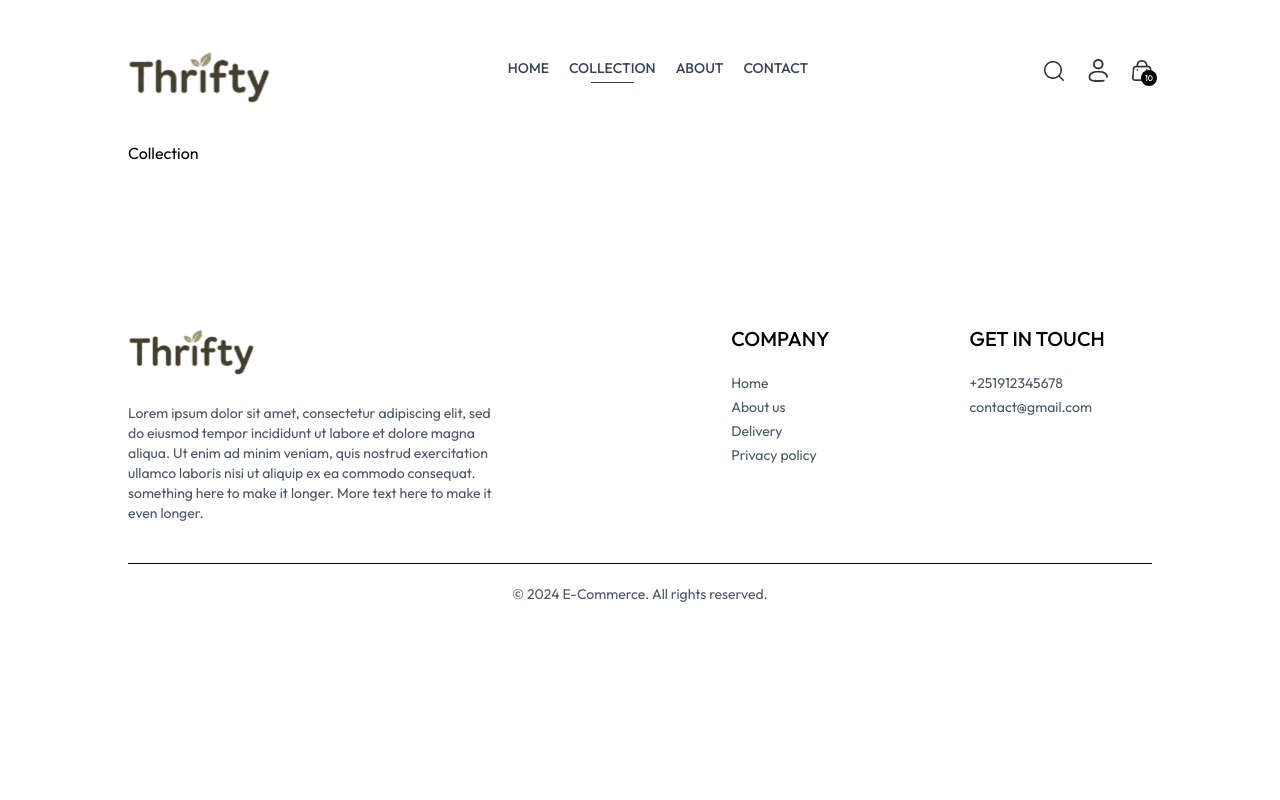
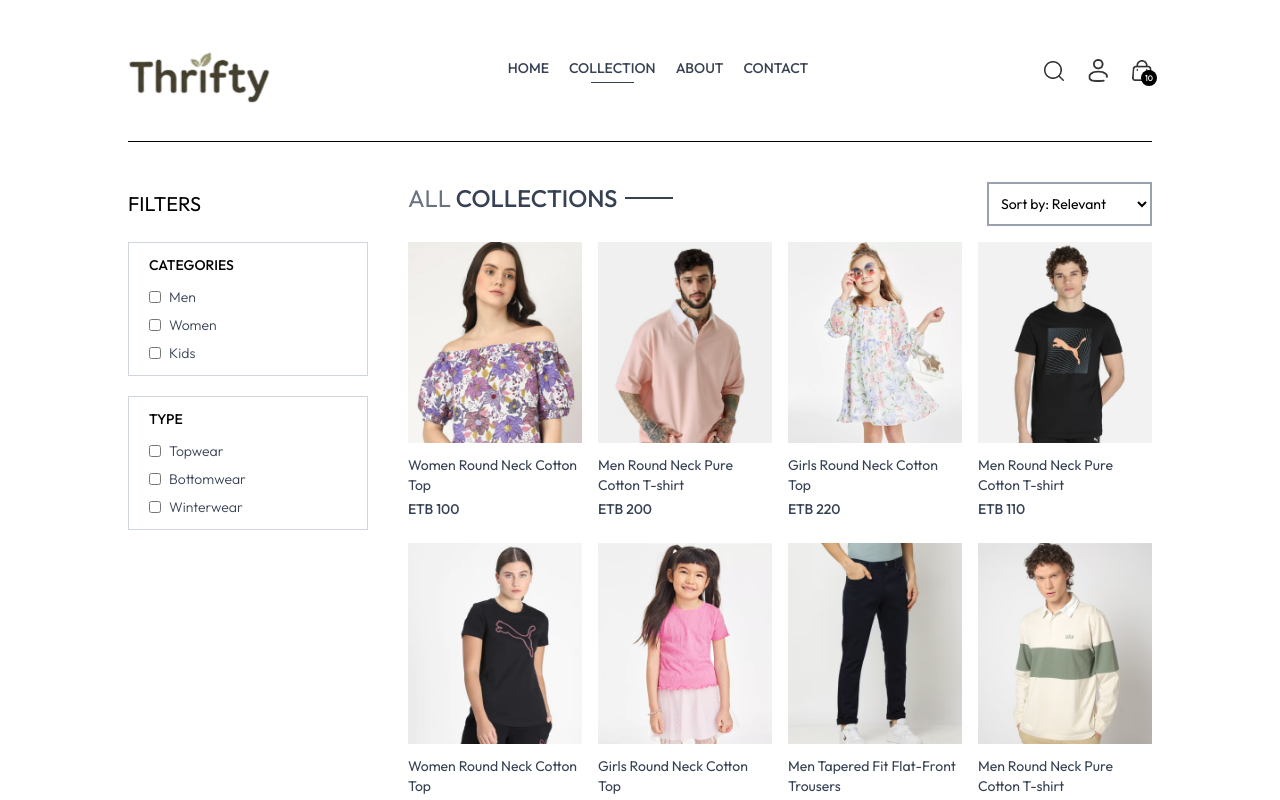
Before and after one commit to yeab-c/Thrifty, a React (Vite) app in the folder frontend/: page /collection in a window 1280 px wide. Shown: the top 800 px of the page. Built offline with nearby package versions, Linux system fonts and the light colour scheme.

Commit message:
Collection page implemented

```diff
--- a/frontend/src/pages/Collection.jsx
+++ b/frontend/src/pages/Collection.jsx
@@ -1,8 +1,140 @@
-import React from 'react'
+import React, { use, useContext, useEffect, useState } from 'react'
+import { ShopContext } from '../context/shopContext';
+import { assets } from '../assets/assets';
+import Title from '../components/Title';
+import ProductItem from '../components/ProductItem';
 
 const Collection = () => {
+
+  const {products} = useContext(ShopContext);
+  const [showFilter, setShowFilter] = useState(false);
+  const [filterProducts, setFilterProducts] = useState([]);
+  const [category, setCategory] = useState([]);
+  const [subCategory, setSubCategory] = useState([]);
+  const [sortType, setSortType] = useState('relevant');
+
+  const toggleCategory = (e) => {
+
+    if(category.includes(e.target.value)){
+      setCategory(prev=> prev.filter(item => item !== e.target.value));
+    }else{
+      setCategory(prev => [...prev, e.target.value]);
+    }
+  }
+
+  const toggleSubCategory = (e) => {
+    if(subCategory.includes(e.target.value)){
+      setSubCategory(prev=> prev.filter(item => item !== e.target.value));
+    }else{
+      setSubCategory(prev => [...prev, e.target.value]);
+    }
+  }
+
+  const applyFilters = () => {
+    let productsCopy = products.slice();
+
+    if(category.length > 0){
+      productsCopy = productsCopy.filter(item => category.includes(item.category));
+    }
+
+    if(subCategory.length > 0){
+      productsCopy = productsCopy.filter(item => subCategory.includes(item.subCategory));
+    }
+
+    setFilterProducts(productsCopy);
+
+  }
+
+  const sortProducts = (criteria) => {
+    let fpCopy = filterProducts.slice();
+
+    switch(sortType){
+      case 'low-to-high':
+        setFilterProducts(fpCopy.sort((a,b) => a.price - b.price));
+        break;
+      case 'high-to-low':
+        setFilterProducts(fpCopy.sort((a,b) => b.price - a.price));
+        break;
+      default:
+        applyFilters();
+        break;
+    }
+  }
+
+  useEffect(() => {
+    applyFilters();
+  }, [category, subCategory]);
+
+  useEffect(() => {
+    sortProducts(sortType);
+  }, [sortType]);
+
   return (
-    <div>Collection</div>
+    <div className='flex flex-col sm:flex-row gap-1 sm:gap-10 pt-10 border-t'>
+
+      {/* filter options*/}
+      <div className='min-w-60'>
+        <p onClick={() => setShowFilter(!showFilter)} className='my-2 text-xl flex items-center cursor-pointer gap-2'>FILTERS
+          <img className={`h-3 sm:hidden ${showFilter ? 'rotate-90' : ''}`} src={assets.dropdown_icon} alt="" />
+        </p>
+        {/* Category Filter */}
+        <div className={`border border-gray-300 pl-5 py-3 mt-6 ${showFilter ? '' : 'hidden'} sm:block`}>
+          <p className='font-medium mb-3 text-sm'>CATEGORIES</p>
+          <div className='flex flex-col gap-2 text-sm font-light text-gray-700'>
+            <p className='flex gap-2'>
+              <input className='w-3' type="checkbox" value={'Men'} onChange={toggleCategory} /> Men
+            </p>
+            <p className='flex gap-2'>
+              <input className='w-3' type="checkbox" value={'Women'} onChange={toggleCategory} /> Women
+            </p>
+            <p className='flex gap-2'>
+              <input className='w-3' type="checkbox" value={'Kids'} onChange={toggleCategory} /> Kids
+            </p>
+          </div>
+        </div>
+        {/* SubCategory Filter */}
+        <div className={`border border-gray-300 pl-5 py-3 my-5 ${showFilter ? '' : 'hidden'} sm:block`}>
+          <p className='font-medium mb-3 text-sm'>TYPE</p>
+          <div className='flex flex-col gap-2 text-sm font-light text-gray-700'>
+            <p className='flex gap-2'>
+              <input className='w-3' type="checkbox" value={'Topwear'} onChange={toggleSubCategory} /> Topwear
+            </p>
+            <p className='flex gap-2'>
+              <input className='w-3' type="checkbox" value={'Bottomwear'} onChange={toggleSubCategory} /> Bottomwear
+            </p>
+            <p className='flex gap-2'>
+              <input className='w-3' type="checkbox" value={'Winterwear'} onChange={toggleSubCategory} /> Winterwear
+            </p>
+          </div>
+        </div>
+      </div>
+
+      {/* Right side - products */}
+      <div className='flex-1'>
+
+        <div className='flex justify-between text-base sm:text-2xl mb-4'>
+          <Title text1={'ALL'} text2={'COLLECTIONS'}></Title>
+          {/* Product sorting - to be implemented */}
+          <select onChange={(e) => setSortType(e.target.value)} className='border-2 border-gray-400 text-sm px-2'>
+            <option value="relevant">Sort by: Relevant</option>
+            <option value="low-to-high">Sort by: Low to High</option>
+            <option value="high-to-low">Sort by: High to Low</option>
+          </select>
+
+        </div>
+
+        {/* map products */}
+        <div className='grid grid-cols-2 md:grid-cols-3 lg:grid-cols-4 gap-4 gap-y-6'>
+          {
+            filterProducts.map((item, index) => (
+              <ProductItem key={index} id={item._id} name={item.name} image={item.image} price={item.price} />
+            ))
+          }
+        </div>
+
+      </div>
+
+    </div>
   )
 }
 
```
